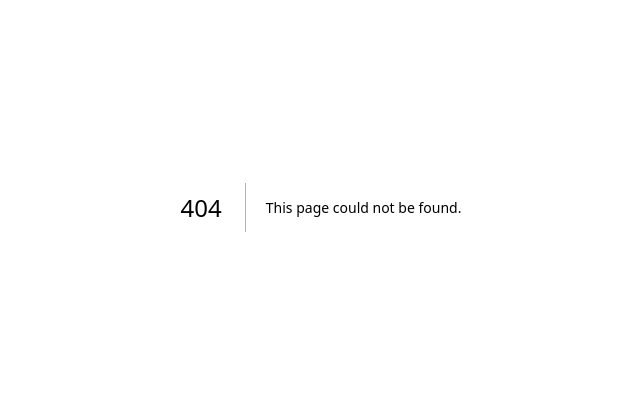
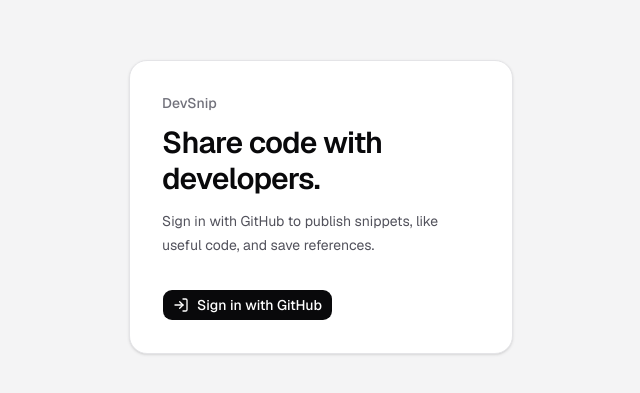
Before and after one commit to ohmiler/devsnip, a Next.js app: page /signin in a window 1280 px wide. Before the commit this address had no page. Shown: the part 193-586 px from the top of the page, without its empty margins (319-959 px from the left). Built offline with nearby package versions, Linux system fonts and the light colour scheme; no server answers.

Commit message:
feat: add github authentication

```diff
--- /dev/null
+++ b/app/api/auth/[...nextauth]/route.ts
@@ -0,0 +1,3 @@
+import { handlers } from "@/auth";
+
+export const { GET, POST } = handlers;
--- /dev/null
+++ b/app/signin/page.tsx
@@ -0,0 +1,29 @@
+import { redirect } from "next/navigation";
+import { auth } from "@/auth";
+import { SignInButton } from "@/components/auth/auth-buttons";
+
+export default async function SignInPage() {
+  const session = await auth();
+
+  if (session?.user) {
+    redirect("/");
+  }
+
+  return (
+    <main className="flex min-h-screen items-center justify-center bg-zinc-100 px-6">
+      <section className="w-full max-w-sm rounded-2xl border border-zinc-200 bg-white p-8 shadow-sm">
+        <p className="text-sm font-medium text-zinc-500">DevSnip</p>
+        <h1 className="mt-3 text-3xl font-semibold tracking-tight text-zinc-950">
+          Share code with developers.
+        </h1>
+        <p className="mt-3 text-sm leading-6 text-zinc-600">
+          Sign in with GitHub to publish snippets, like useful code, and save
+          references.
+        </p>
+        <div className="mt-8">
+          <SignInButton />
+        </div>
+      </section>
+    </main>
+  );
+}
--- /dev/null
+++ b/auth.ts
@@ -0,0 +1,30 @@
+import NextAuth from "next-auth";
+import GitHub from "next-auth/providers/github";
+import { PrismaAdapter } from "@auth/prisma-adapter";
+import prisma from "@/lib/prisma";
+
+export const { handlers, auth, signIn, signOut } = NextAuth({
+  adapter: PrismaAdapter(prisma),
+  session: {
+    strategy: "database",
+  },
+  secret: process.env.NEXTAUTH_SECRET,
+  providers: [
+    GitHub({
+      clientId: process.env.GITHUB_ID ?? "",
+      clientSecret: process.env.GITHUB_SECRET ?? "",
+    }),
+  ],
+  pages: {
+    signIn: "/signin",
+  },
+  callbacks: {
+    session({ session, user }) {
+      if (session.user) {
+        session.user.id = user.id;
+      }
+
+      return session;
+    },
+  },
+});
--- /dev/null
+++ b/components/auth/auth-buttons.tsx
@@ -0,0 +1,38 @@
+import { LogIn, LogOut } from "lucide-react";
+import { signIn, signOut } from "@/auth";
+import { Button } from "@/components/ui/button";
+
+export function SignInButton() {
+  return (
+    <form
+      action={async () => {
+        "use server";
+        await signIn("github", { redirectTo: "/" });
+      }}
+    >
+      <Button
+        type="submit"
+        className="gap-2 bg-zinc-950 text-white hover:bg-zinc-800"
+      >
+        <LogIn className="size-4" />
+        Sign in with GitHub
+      </Button>
+    </form>
+  );
+}
+
+export function SignOutButton() {
+  return (
+    <form
+      action={async () => {
+        "use server";
+        await signOut({ redirectTo: "/" });
+      }}
+    >
+      <Button type="submit" variant="outline" className="gap-2">
+        <LogOut className="size-4" />
+        Sign out
+      </Button>
+    </form>
+  );
+}
--- /dev/null
+++ b/types/next-auth.d.ts
@@ -0,0 +1,9 @@
+import { type DefaultSession } from "next-auth";
+
+declare module "next-auth" {
+  interface Session {
+    user: {
+      id: string;
+    } & DefaultSession["user"];
+  }
+}
```
